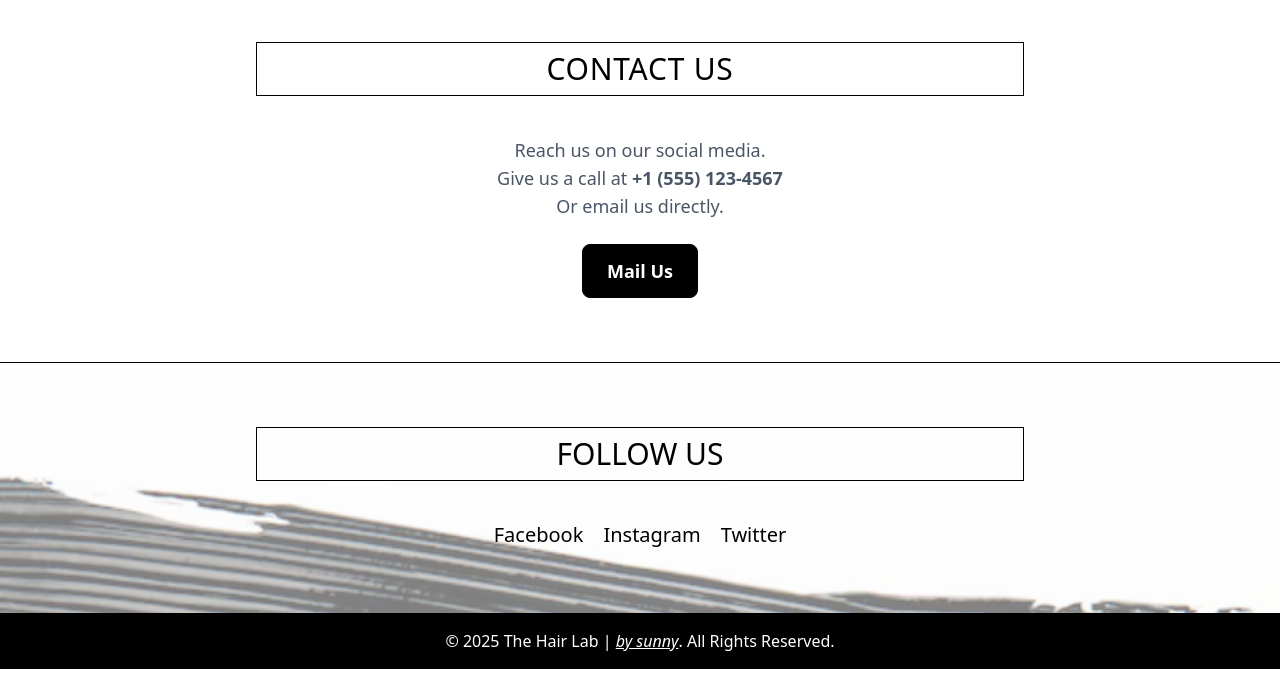
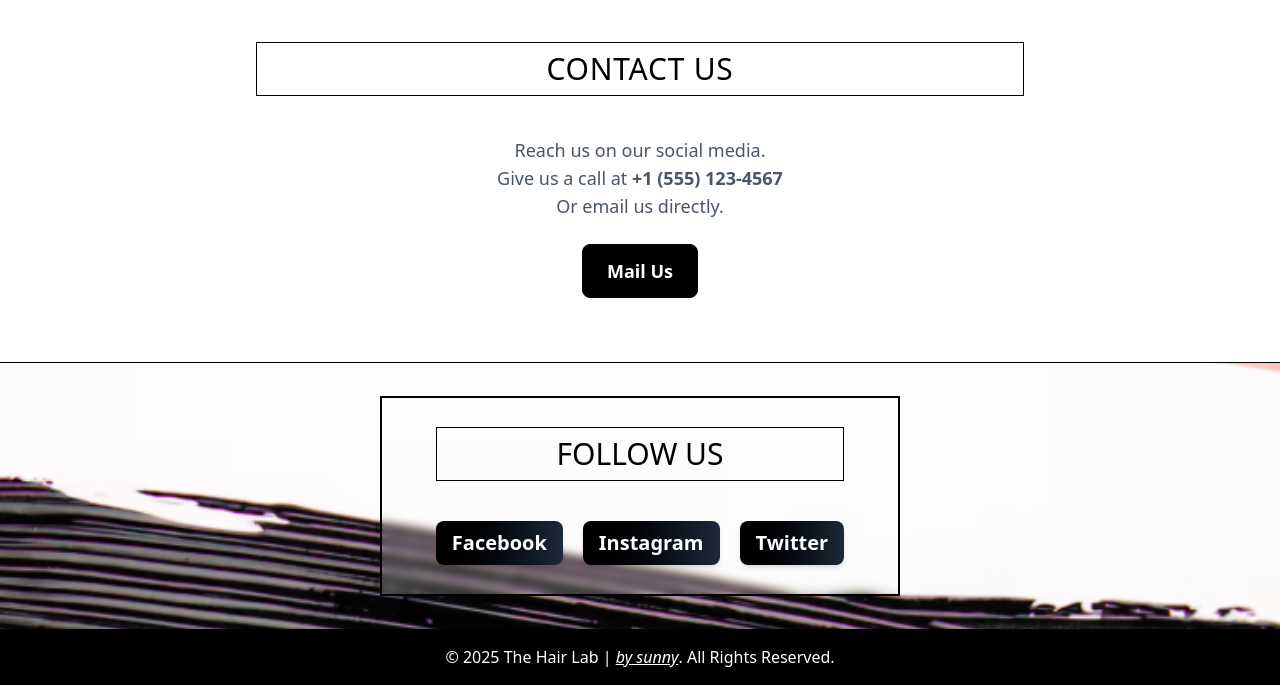
Before and after one commit to sunnycc17/the-hair-lab, a website: page index.html in a window 1280 px wide. Shown: the part 2838-3523 px from the top of the page. Drawn offline with Linux system fonts and the light colour scheme.

Commit message:
upgraded follow section, made a links styled into a button,additional styles

```diff
--- a/index.html
+++ b/index.html
@@ -345,20 +345,41 @@
       </section>
 
       <!-- Follow Us Section -->
-      <section id="social" class="relative bg-white px-4 py-16 text-center">
+      <section
+        id="social"
+        class="relative flex flex-col items-center justify-center bg-white px-4 py-16 text-center"
+      >
         <img
-          src="public/follow-bg.png"
+          src="public/follow.webp"
           alt="black paint brush stroke"
           loading="lazy"
-          class="absolute inset-0 h-[300px] w-full object-cover opacity-50"
+          class="absolute inset-0 h-[300px] w-full object-cover object-center"
         />
+        <div
+          class="absolute flex h-[200px] w-[520px] max-w-xl border-2 bg-white/20 backdrop-blur-xs sm:max-w-4xl"
+        ></div>
 
-        <div class="text-black' relative mx-auto max-w-3xl text-center">
+        <div class="relative mx-auto max-w-3xl text-center text-black">
           <h2 class="border py-2 text-3xl font-light uppercase">Follow Us</h2>
           <div class="mt-10 flex justify-center space-x-5">
-            <a href="#" class="text-xl">Facebook</a>
-            <a href="#" class="text-xl">Instagram</a>
-            <a href="#" class="text-xl">Twitter</a>
+            <a
+              href="#"
+              class="brand rounded-lg bg-gradient-to-r from-black to-gray-800 px-4 py-2 text-xl font-semibold text-white shadow-md transition duration-300 hover:scale-105 hover:from-gray-900 hover:to-black"
+            >
+              Facebook
+            </a>
+            <a
+              href="#"
+              class="brand rounded-lg bg-gradient-to-r from-black to-gray-800 px-4 py-2 text-xl font-semibold text-white shadow-md transition duration-300 hover:scale-105 hover:from-gray-900 hover:to-black"
+            >
+              Instagram
+            </a>
+            <a
+              href="#"
+              class="brand rounded-lg bg-gradient-to-r from-black to-gray-800 px-4 py-2 text-xl font-semibold text-white shadow-md transition duration-300 hover:scale-105 hover:from-gray-900 hover:to-black"
+            >
+              Twitter
+            </a>
           </div>
         </div>
       </section>
```
Also changed, not shown: public/follow.webp (added), src/output.css.
